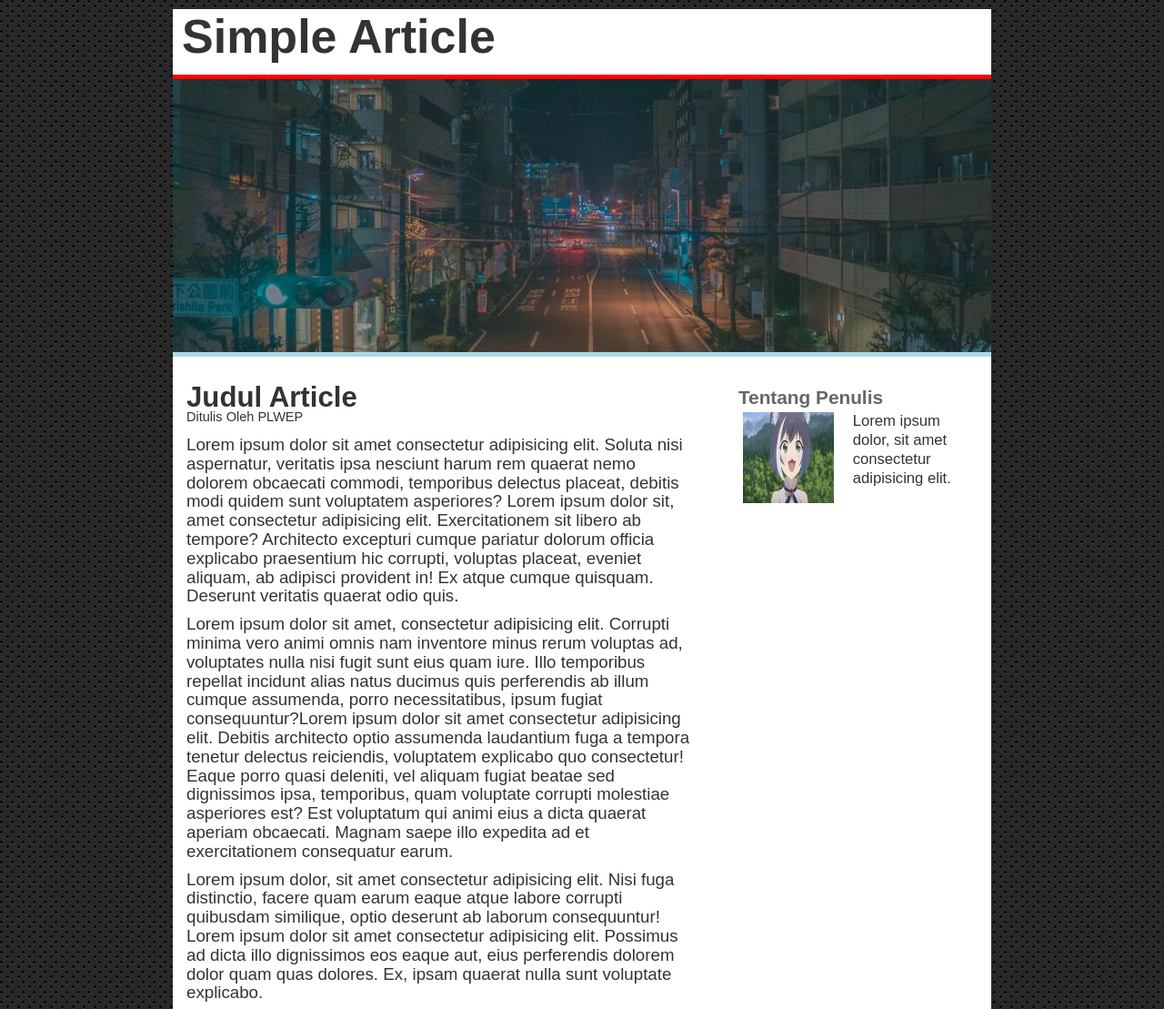
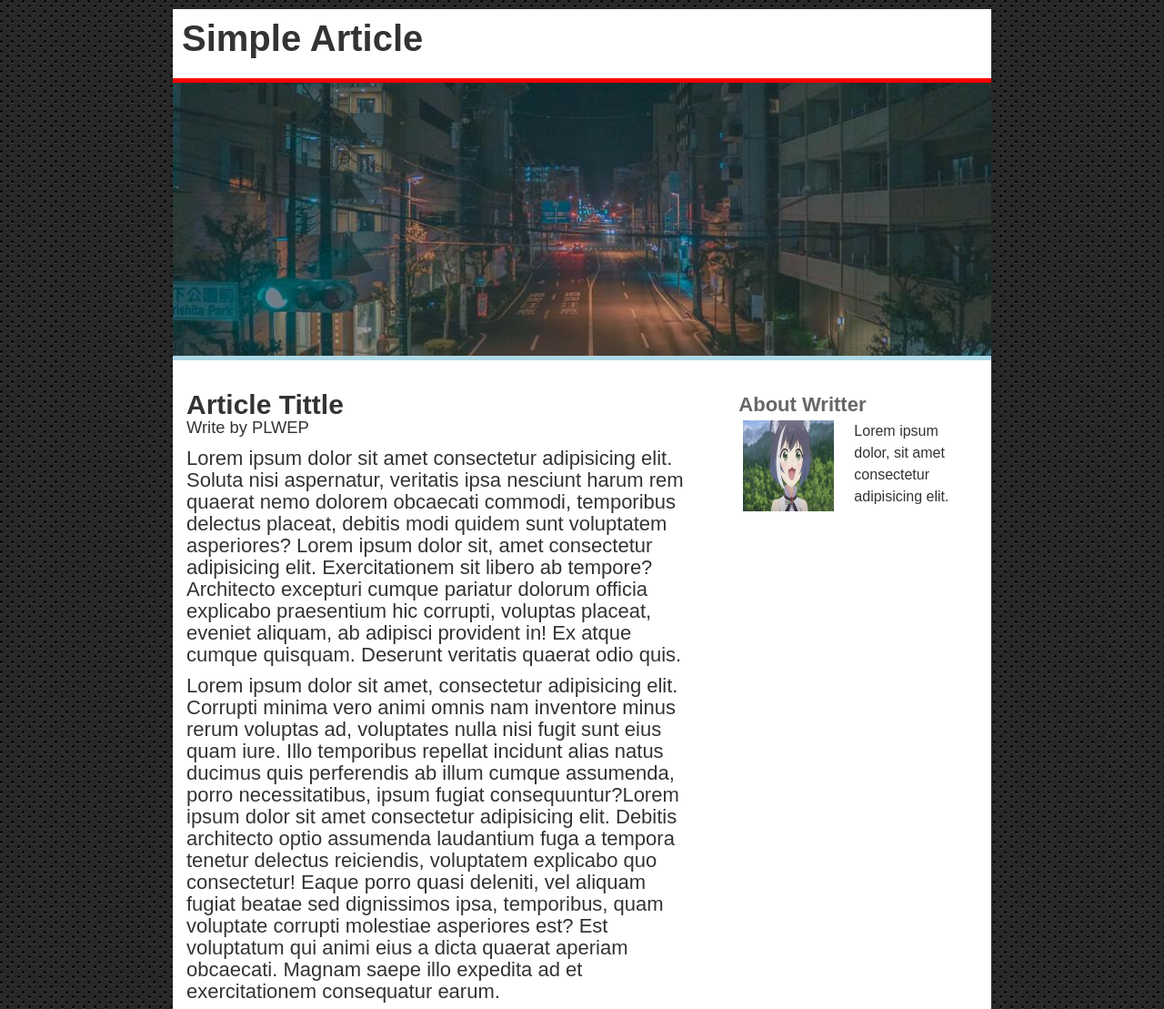
Before and after one commit to PLWEP/Simple-Article-Web, a plain HTML site: page article.html in a window 1280 px wide. Shown: the top 1109 px of the page at 91% size. Drawn offline with Linux system fonts and the light colour scheme.

Commit message:
edit font and container grid

```diff
--- a/article.html
+++ b/article.html
@@ -10,26 +10,28 @@
     <link rel="stylesheet" href="style.css">
 </head>
 <body>
-    <div class="container article">
+    <div class="container">
         <header>
             <h1 class="judul">Simple Article</h1>
         </header>
         <section class="hero"></section>
+        <div class="content article">
             <main>
-            <h2>Judul Article</h2>
-            <p class="penulis">Ditulis Oleh PLWEP</p>
+                <h2>Article Tittle</h2>
+                <small>Write by PLWEP</small>
                 <p>Lorem ipsum dolor sit amet consectetur adipisicing elit. Soluta nisi aspernatur, veritatis ipsa nesciunt harum rem quaerat nemo dolorem obcaecati commodi, temporibus delectus placeat, debitis modi quidem sunt voluptatem asperiores? Lorem ipsum dolor sit, amet consectetur adipisicing elit. Exercitationem sit libero ab tempore? Architecto excepturi cumque pariatur dolorum officia explicabo praesentium hic corrupti, voluptas placeat, eveniet aliquam, ab adipisci provident in! Ex atque cumque quisquam. Deserunt veritatis quaerat odio quis.</p>
                 <p>Lorem ipsum dolor sit amet, consectetur adipisicing elit. Corrupti minima vero animi omnis nam inventore minus rerum voluptas ad, voluptates nulla nisi fugit sunt eius quam iure. Illo temporibus repellat incidunt alias natus ducimus quis perferendis ab illum cumque assumenda, porro necessitatibus, ipsum fugiat consequuntur?Lorem ipsum dolor sit amet consectetur adipisicing elit. Debitis architecto optio assumenda laudantium fuga a tempora tenetur delectus reiciendis, voluptatem explicabo quo consectetur! Eaque porro quasi deleniti, vel aliquam fugiat beatae sed dignissimos ipsa, temporibus, quam voluptate corrupti molestiae asperiores est? Est voluptatum qui animi eius a dicta quaerat aperiam obcaecati. Magnam saepe illo expedita ad et exercitationem consequatur earum.</p>
                 <p>Lorem ipsum dolor, sit amet consectetur adipisicing elit. Nisi fuga distinctio, facere quam earum eaque atque labore corrupti quibusdam similique, optio deserunt ab laborum consequuntur! Lorem ipsum dolor sit amet consectetur adipisicing elit. Possimus ad dicta illo dignissimos eos eaque aut, eius perferendis dolorem dolor quam quas dolores. Ex, ipsam quaerat nulla sunt voluptate explicabo.
                 </p>
             </main>
             <aside>
-            <h3>Tentang Penulis</h3>
+                <h3>About Writter</h3>
                 <div class="profile">
                     <img src="res/pp.jpg" alt="Profile Penulis">
                     <p>Lorem ipsum dolor, sit amet consectetur adipisicing elit.</p>
                 </div>
             </aside>
+        </div>
         <footer>
             <p>Copyright 2022 PLWEP</p>
         </footer>
--- a/style.css
+++ b/style.css
@@ -2,8 +2,7 @@
 html, body, div, span, applet, object, iframe,
 h1, h2, h3, h4, h5, h6, p, blockquote, pre,
 a, abbr, acronym, address, big, cite, code,
-del, dfn, em, img, ins, kbd, q, s, samp,
-small, strike, strong, sub, sup, tt, var,
+del, dfn, em, img, ins, kbd, q, s, samp, strike, strong, sub, sup, tt, var,
 b, u, i, center,
 dl, dt, dd, ol, ul, li,
 fieldset, form, label, legend,
@@ -45,7 +44,7 @@ table {
 
 /* Style */
 body {
-    font: 1.3em/1em arial, sans-serif;
+    font: 22px/24px arial, sans-serif;
     background-color: black;
     color: #333;
     background-image: url(res/mainback.png);
@@ -54,16 +53,15 @@ body {
 .container {
     width: 95%;
     grid-template-areas:
-        "header header"
-        "hero hero"
-        "main main"
-        "aside aside"
-        "footer footer";
+        "header"
+        "hero"
+        "content"
+        "footer";
     margin: 10px auto;
     background-color: white;
     display: grid;
     gap: 1em;
-    grid-template-columns: 2fr 1fr;
+    grid-template-columns: 1fr;
     grid-auto-rows: minmax(1fr, auto);
 }
 
@@ -74,7 +72,7 @@ header {
 }
 
 header .judul {
-    font-size: 2.5em;
+    font-size: 40px;
     font-weight: bold;
 }
 
@@ -88,29 +86,39 @@ header .judul {
     background-position: center;
 }
 
-main {
+.content {
+    grid-area: content;
+}
+
+.article {
+    display: grid;
+    gap: 1em;
+    grid-template-columns: 2fr 1fr;
+    grid-template-areas:
+        "main main"
+        "aside aside";
+}
+
+.article main {
+    grid-area: main;
+}
+
+.article aside {
+    grid-area: aside;
+}
+
+main, aside {
     box-sizing: border-box;
-    grid-area: main;
     padding: 15px;
 }
 
 main h2 {
-    font-size: 1.5em;
+    font-size: 30px;
     font-weight: bold;
 }
 
-main .penulis {
-    font-size: 0.7em;
-}
-
 main p {
-    margin-bottom: 10px;
-    font-size: .9em;
-}
-
-aside {
-    padding: 15px;
-    grid-area: aside;
+    margin: 10px auto;
 }
 
 aside .profile {
@@ -128,7 +136,7 @@ aside h3 {
 }
 
 aside p {
-    font-size: 0.8em;
+    font-size: 16px;
 }
 
 aside img {
@@ -170,11 +178,11 @@ td a {
 @media screen and (min-width: 992px) {
     .container {
         width: 900px;
+    }
+
+    .article {
         grid-template-areas:
-        "header header"
-        "hero hero"
-        "main aside"
-        "footer footer";
+        "main aside";
     }
 
     aside .profile {
```
Also changed, not shown: index.html (+2 -0 lines). Lines whose indentation alone changed are shown as unchanged.
